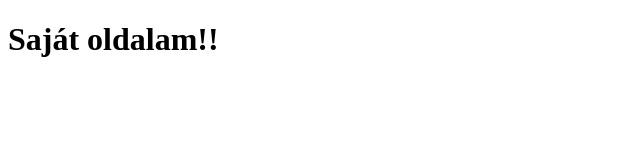
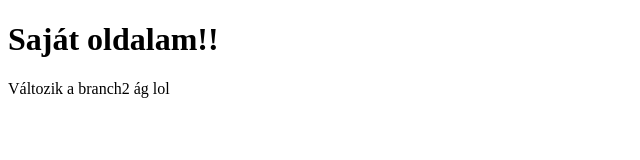
Before and after one commit to Kendek/GHPagesTest, a plain HTML site: page index.html in a window 1280 px wide. Shown: the whole page, without its empty margins (0-640 px from the left). Drawn offline with Linux system fonts and the light colour scheme.

Commit message:
Változás az ágon

```diff
--- a/index.html
+++ b/index.html
@@ -7,5 +7,6 @@
 </head>
 <body>
     <h1>Saját oldalam!!</h1>
+    <p>Változik a branch2 ág lol</p>
 </body>
 </html>
```
